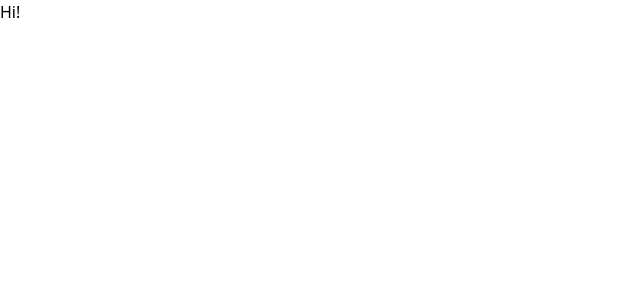
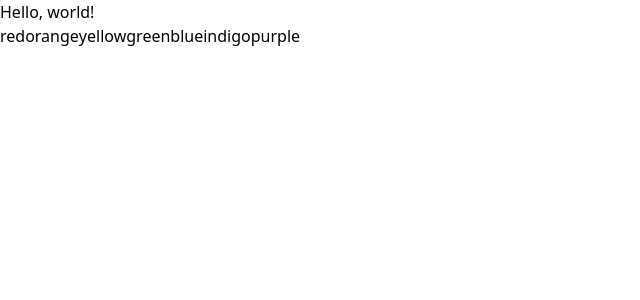
Before and after one commit to maggie-j-liu/unocss-themes-demo, a React (Vite) app: page / in a window 1280 px wide. Shown: the top 300 px of the page, without its empty margins (0-640 px from the left). Built offline with nearby package versions, Linux system fonts and the light colour scheme.

Commit message:
basic color mode changer

```diff
--- a/index.html
+++ b/index.html
@@ -7,6 +7,31 @@
     <title>Vite App</title>
   </head>
   <body>
+    <script>
+      const getInitialColorMode = () => {
+        const userPref = window.localStorage.getItem("theme");
+        const hasUserPref = typeof userPref === "string";
+        return hasUserPref ? userPref : null;
+      };
+      const colorModes = [
+        "red",
+        "orange",
+        "yellow",
+        "green",
+        "blue",
+        "indigo",
+        "purple",
+      ];
+      const colorMode = getInitialColorMode();
+      if (colorMode !== null) {
+        colorModes.forEach((color) => {
+          if (document.documentElement.classList.contains(color)) {
+            document.documentElement.classList.remove(color);
+          }
+        });
+        document.documentElement.classList.add(colorMode);
+      }
+    </script>
     <div id="root"></div>
     <script type="module" src="/src/main.jsx"></script>
   </body>
--- a/src/App.jsx
+++ b/src/App.jsx
@@ -1,9 +1,33 @@
+import useColorMode, { colorModes } from "./useColorMode";
 function App() {
+  const { setColorMode } = useColorMode();
   return (
-    <main className="theme-purple">
-      <div blue="bg-blue-500" purple="bg-purple-500">Hi!</div>
+    <main>
+      <div
+        className="text-white"
+        red="bg-red-500"
+        orange="bg-orange-500"
+        yellow="bg-yellow-500"
+        green="bg-green-500"
+        blue="bg-blue-500"
+        indigo="bg-indigo-500"
+        purple="bg-purple-500"
+      >
+        Hello, world!
+      </div>
+      <div className="flex items-center gap-4">
+        {colorModes.map((mode) => (
+          <button
+            key={mode}
+            onClick={() => setColorMode(mode)}
+            className="inline-block"
+          >
+            {mode}
+          </button>
+        ))}
+      </div>
     </main>
-  )
+  );
 }
 
-export default App
+export default App;
--- a/src/main.jsx
+++ b/src/main.jsx
@@ -1,11 +1,14 @@
-import React from 'react'
-import ReactDOM from 'react-dom'
-import App from './App'
-import "@unocss/reset/tailwind.css"
+import React from "react";
+import ReactDOM from "react-dom";
+import App from "./App";
+import "@unocss/reset/tailwind.css";
+import { ColorModeProvider } from "./useColorMode";
 
 ReactDOM.render(
   <React.StrictMode>
-    <App />
+    <ColorModeProvider>
+      <App />
+    </ColorModeProvider>
   </React.StrictMode>,
-  document.getElementById('root')
-)
+  document.getElementById("root")
+);
--- /dev/null
+++ b/src/useColorMode.jsx
@@ -0,0 +1,49 @@
+import { createContext, useContext, useEffect, useState } from "react";
+
+export const colorModes = [
+  "red",
+  "orange",
+  "yellow",
+  "green",
+  "blue",
+  "indigo",
+  "purple",
+];
+
+const ColorModeContext = createContext();
+export const ColorModeProvider = ({ children }) => {
+  const [colorMode, rawSetColorMode] = useState();
+  const storeUserPref = (pref) => {
+    localStorage.setItem("theme", pref);
+  };
+  const getUserPref = () => {
+    return localStorage.getItem("theme");
+  };
+
+  useEffect(() => {
+    const userPref = getUserPref();
+    if (userPref && colorModes.includes(userPref)) {
+      rawSetColorMode(userPref);
+    }
+  }, []);
+
+  const setColorMode = (pref) => {
+    rawSetColorMode(pref);
+    storeUserPref(pref);
+    const classesToRemove = colorModes.filter((color) =>
+      document.documentElement.classList.contains(color)
+    );
+    for (const cls of classesToRemove) {
+      document.documentElement.classList.remove(cls);
+    }
+    document.documentElement.classList.add(pref);
+  };
+  return (
+    <ColorModeContext.Provider value={{ colorMode, setColorMode }}>
+      {children}
+    </ColorModeContext.Provider>
+  );
+};
+
+const useColorMode = () => useContext(ColorModeContext);
+export default useColorMode;
--- a/vite.config.js
+++ b/vite.config.js
@@ -1,21 +1,26 @@
-import { defineConfig } from 'vite'
-import react from '@vitejs/plugin-react'
-import unocss from 'unocss/vite'
-import { presetAttributify, presetUno } from 'unocss'
-import unocssThemes from 'unocss-themes'
+import { defineConfig } from "vite";
+import react from "@vitejs/plugin-react";
+import unocss from "unocss/vite";
+import { presetAttributify, presetUno } from "unocss";
+import unocssThemes from "unocss-themes";
 
 const themes = {
+  red: ".red",
+  orange: ".orange",
+  yellow: ".yellow",
+  green: ".green",
   blue: ".blue",
-  purple: ".theme-purple"
-}
+  indigo: ".indigo",
+  purple: ".purple",
+};
 
 // https://vitejs.dev/config/
 export default defineConfig({
-  plugins: [unocss({
-    presets: [
-      presetAttributify(),
-      presetUno()
-    ],
-    variants: unocssThemes({ themes }),
-  }), react()]
-})
+  plugins: [
+    unocss({
+      presets: [presetAttributify(), presetUno()],
+      variants: unocssThemes({ themes }),
+    }),
+    react(),
+  ],
+});
```
